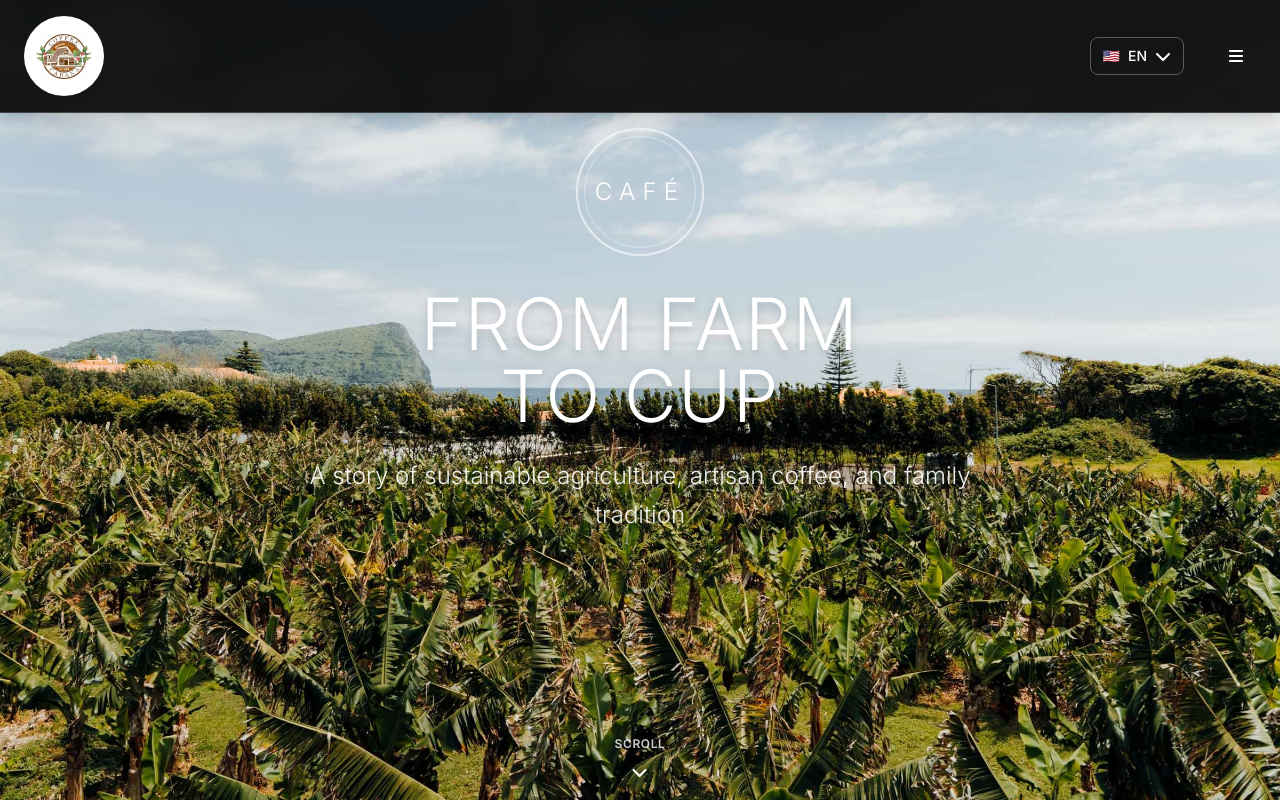
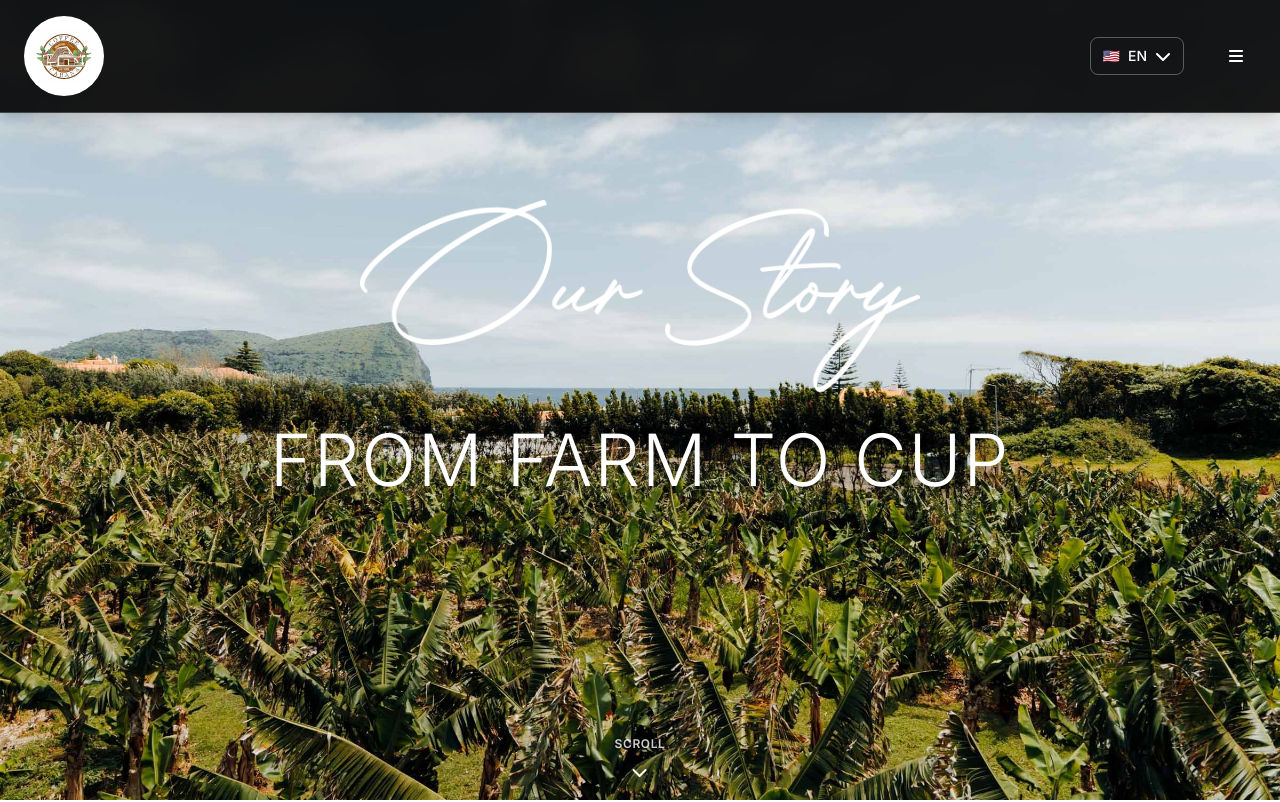
Before and after one commit to stevenjhomem/coffee-cabana, a Next.js app: page /en/story in a window 1280 px wide. Shown: the top 802 px of the page. Built offline with nearby package versions, Linux system fonts and the light colour scheme.

Commit message:
consistency

```diff
--- a/src/app/(portuguese)/story/page.tsx
+++ b/src/app/(portuguese)/story/page.tsx
@@ -95,20 +95,22 @@ export default function StoryPage() {
         </div>
 
         {/* Hero Content */}
-        <div className="relative z-10 text-center text-white px-6 max-w-4xl mx-auto pt-32">
+        <div className="relative z-10 text-center text-white px-6 max-w-5xl mx-auto pt-50">
+          {/* Main title - Brand name stays consistent */}
           <div className="mb-8">
-            <div className="w-32 h-32 mx-auto mb-6 relative">
-              <div className="absolute inset-0 border-2 border-white rounded-full opacity-60" />
-              <div className="absolute inset-2 border border-white rounded-full opacity-40" />
-              <div className="absolute inset-0 flex items-center justify-center">
-                <div className="text-2xl font-light tracking-[0.3em]">CAFÉ</div>
-              </div>
+            <div className="flex justify-center">
+              <Image
+                src="/images/coffee/ourstorylogo.png"
+                alt="Coffee Cabana"
+                width={600}
+                height={200}
+                className="w-auto h-32 md:h-40 lg:h-48 brightness-0 invert"
+                priority
+              />
             </div>
           </div>
           <h1 className="text-5xl md:text-7xl font-light tracking-wide mb-6">
-            {t.hero.title.split(' ').slice(0, 2).join(' ')}
-            <br />
-            {t.hero.title.split(' ').slice(2).join(' ')}
+            {t.hero.title}
           </h1>
           <p className="text-xl md:text-2xl font-light opacity-90 max-w-2xl mx-auto leading-relaxed">
             {t.hero.subtitle}
@@ -143,7 +145,6 @@ export default function StoryPage() {
                   height={600}
                   className="rounded-lg"
                 />
-                <div className="absolute -bottom-6 -right-6 w-24 h-24 border border-amber-600 rounded-full opacity-60" />
               </div>
               <div className="space-y-6 text-lg leading-relaxed text-gray-700">
                 {t.story.paragraphs.map((paragraph, index) => (
@@ -173,7 +174,6 @@ export default function StoryPage() {
                 height={600}
                 className="rounded-lg"
               />
-              <div className="absolute -bottom-6 -right-6 w-24 h-24 border border-amber-600 rounded-full opacity-60" />
             </div>
           </div>
         </div>
@@ -198,7 +198,6 @@ export default function StoryPage() {
                   height={600}
                   className="rounded-lg"
                 />
-                <div className="absolute -top-6 -left-6 w-32 h-32 border border-amber-600 opacity-20 rounded-full" />
               </div>
               <div className="space-y-6 text-lg leading-relaxed text-gray-700">
                 {t.coffeeCraft.paragraphs.map((paragraph, index) => (
@@ -216,7 +215,6 @@ export default function StoryPage() {
                 height={600}
                 className="rounded-lg"
               />
-              <div className="absolute -top-6 -left-6 w-32 h-32 border border-amber-600 opacity-20 rounded-full" />
             </div>
             <div className="hidden lg:block order-1 lg:order-2">
               <h2 className="text-3xl md:text-4xl font-light mb-8 leading-tight text-black">
--- a/src/app/[locale]/story/page.tsx
+++ b/src/app/[locale]/story/page.tsx
@@ -259,24 +259,23 @@ export default async function StoryPage({ params }: Props) {
         </div>
 
         {/* Hero Content */}
-        <div className="relative z-10 text-center text-white px-6 max-w-4xl mx-auto pt-32">
+        <div className="relative z-10 text-center text-white px-6 max-w-5xl mx-auto pt-50">
+          {/* Main title - Brand name stays consistent */}
           <div className="mb-8">
-            <div className="w-32 h-32 mx-auto mb-6 relative">
-              <div className="absolute inset-0 border-2 border-white rounded-full opacity-60" />
-              <div className="absolute inset-2 border border-white rounded-full opacity-40" />
-              <div className="absolute inset-0 flex items-center justify-center">
-                <div className="text-2xl font-light tracking-[0.3em]">CAFÉ</div>
-              </div>
+            <div className="flex justify-center">
+              <Image
+                src="/images/coffee/ourstorylogo.png"
+                alt="Coffee Cabana"
+                width={600}
+                height={200}
+                className="w-auto h-32 md:h-40 lg:h-48 brightness-0 invert"
+                priority
+              />
             </div>
           </div>
           <h1 className="text-5xl md:text-7xl font-light tracking-wide mb-6 drop-shadow-lg">
-            {t.hero.title.split(' ').slice(0, 2).join(' ')}
-            <br />
-            {t.hero.title.split(' ').slice(2).join(' ')}
+            {t.hero.title}
           </h1>
-          <p className="text-xl md:text-2xl font-light opacity-90 max-w-2xl mx-auto leading-relaxed drop-shadow-md">
-            {t.hero.subtitle}
-          </p>
         </div>
 
         {/* Scroll indicator - positioned within the section */}
@@ -307,7 +306,6 @@ export default async function StoryPage({ params }: Props) {
                   height={600}
                   className="rounded-lg"
                 />
-                <div className="absolute -bottom-6 -right-6 w-24 h-24 border border-amber-600 rounded-full opacity-60" />
               </div>
               <div className="space-y-6 text-lg leading-relaxed text-gray-700">
                 {t.story.paragraphs.map((paragraph, index) => (
@@ -337,7 +335,6 @@ export default async function StoryPage({ params }: Props) {
                 height={600}
                 className="rounded-lg"
               />
-              <div className="absolute -bottom-6 -right-6 w-24 h-24 border border-amber-600 rounded-full opacity-60" />
             </div>
           </div>
         </div>
@@ -362,7 +359,6 @@ export default async function StoryPage({ params }: Props) {
                   height={600}
                   className="rounded-lg"
                 />
-                <div className="absolute -top-6 -left-6 w-32 h-32 border border-amber-600 opacity-20 rounded-full" />
               </div>
               <div className="space-y-6 text-lg leading-relaxed text-gray-700">
                 {t.coffeeCraft.paragraphs.map((paragraph, index) => (
@@ -380,7 +376,6 @@ export default async function StoryPage({ params }: Props) {
                 height={600}
                 className="rounded-lg"
               />
-              <div className="absolute -top-6 -left-6 w-32 h-32 border border-amber-600 opacity-20 rounded-full" />
             </div>
             <div className="hidden lg:block order-1 lg:order-2">
               <h2 className="text-3xl md:text-4xl font-light mb-8 leading-tight text-black">
--- a/src/components/layout/LanguageSwitcher.tsx
+++ b/src/components/layout/LanguageSwitcher.tsx
@@ -3,7 +3,7 @@
 import { usePathname } from 'next/navigation'
 import { FontAwesomeIcon } from '@fortawesome/react-fontawesome'
 import { faChevronDown } from '@fortawesome/free-solid-svg-icons'
-import { locales, localeNames, localeFlags, defaultLocale } from '@/lib/i18n/config'
+import { visibleLocales, localeNames, localeFlags, defaultLocale } from '@/lib/i18n/config'
 
 interface LanguageSwitcherProps {
   currentLocale: string
@@ -14,7 +14,7 @@ interface LanguageSwitcherProps {
 export default function LanguageSwitcher({ currentLocale, isOpen, onToggle }: LanguageSwitcherProps) {
   const pathname = usePathname()
 
-  const languages = locales.map(code => ({
+  const languages = visibleLocales.map(code => ({
     code,
     name: localeNames[code as keyof typeof localeNames],
     flag: localeFlags[code as keyof typeof localeFlags]
--- a/src/components/sections/HeroSection.tsx
+++ b/src/components/sections/HeroSection.tsx
@@ -87,12 +87,12 @@ export default function HeroSection({ locale = 'pt' }: HeroSectionProps) {
       </div>
 
       {/* Hero Content */}
-      <div className="relative z-10 text-center text-white px-6 max-w-5xl mx-auto pt-32">
+      <div className="relative z-10 text-center text-white px-6 max-w-5xl mx-auto pt-50">
         {/* Main title - Brand name stays consistent */}
         <div className="mb-8">
           <div className="flex justify-center">
             <Image
-              src="/images/coffee/coffee-cabana.svg"
+              src="/images/coffee/homepagelogo.png"
               alt="Coffee Cabana"
               width={600}
               height={200}
--- a/src/lib/i18n/config.ts
+++ b/src/lib/i18n/config.ts
@@ -5,6 +5,10 @@ export const defaultLocale: Locale = 'pt'; // Portuguese default for Azores
 
 // Locales that should have URL prefixes (all except default)
 export const prefixedLocales = locales.filter(locale => locale !== defaultLocale);
+
+// Only show these languages in the language switcher
+export const visibleLocales = ['pt', 'en'] as const;
+export type VisibleLocale = typeof visibleLocales[number];
 
 export const localeNames = {
   pt: 'Português',
```
Also changed, not shown: public/images/coffee/homepagelogo.png (added), public/images/coffee/ourstorylogo.png (added).
